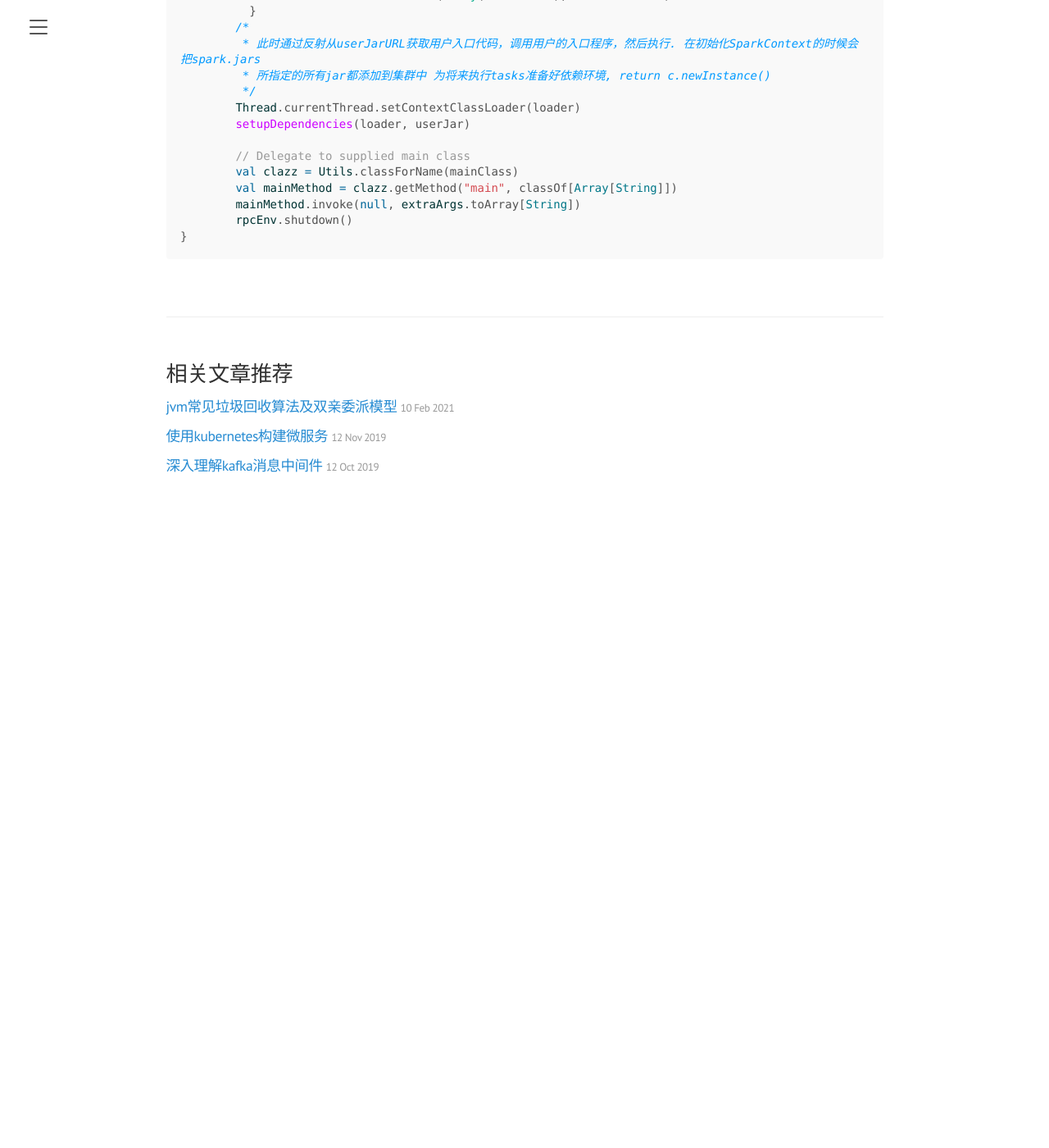
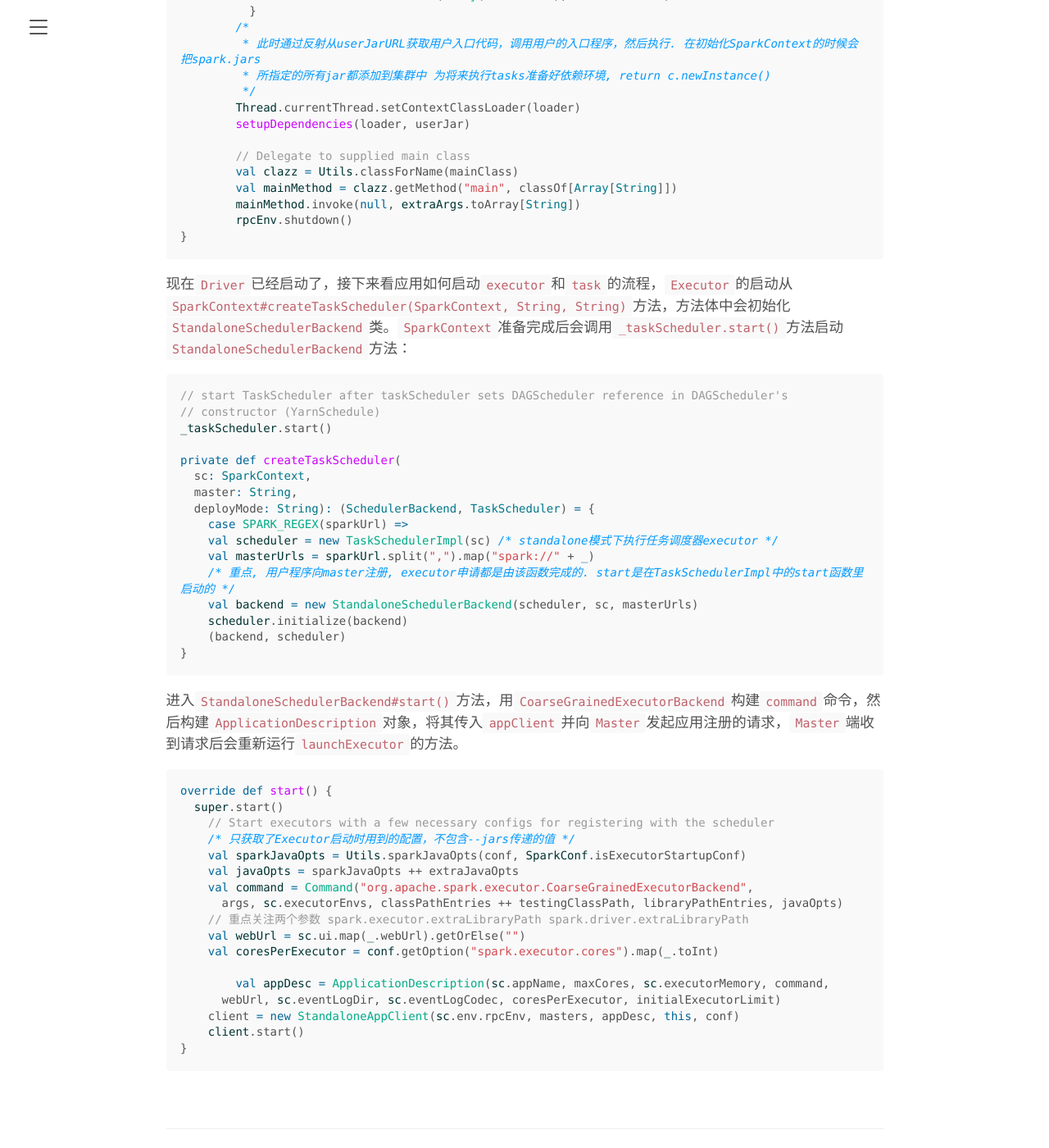
Before and after one commit to dongma/dongma.github.io, a Jekyll site: the page built from _posts/2021-02-18-spark-standalone-mode.md, in a window 1280 px wide and 1400 px high, scrolled down 10667 px. Shown: the whole window at 82% size. Built offline with Jekyll 4.4.1, drawn with Linux system fonts in a browser that asks for light colours; before the commit the page ends 11300 px from its top, so only the background shows below that; some of the changed text lies outside the part shown.

Commit message:
launch executor from sparkContext and appClient post request to master

````diff
--- a/_posts/2021-02-18-spark-standalone-mode.md
+++ b/_posts/2021-02-18-spark-standalone-mode.md
@@ -47,7 +47,7 @@ while IFS= read -d '' -r ARG; do
 done < <(build_command "$@")
 ```
 
-参数传递到``org.apache.spark.launcher.Main#main(String[] argsArray)`方法用于触发运行`spark`应用程序，当`class`为`SparkSubmit`时，从`args`中解析校验请求参数，校验参数、加载`classpath`中的`jar`、向`executor`申请的资源来构建`bash`脚本，触发`spark`执行应用程序。
+参数传递到`org.apache.spark.launcher.Main#main(String[] argsArray)`方法用于触发运行`spark`应用程序，当`class`为`SparkSubmit`时，从`args`中解析校验请求参数，校验参数、加载`classpath`中的`jar`、向`executor`申请的资源来构建`bash`脚本，触发`spark`执行应用程序。
 
 ```scala
 public static void main(String[] argsArray) throws Exception {
@@ -193,7 +193,7 @@ def run(
 }
 ```
 
-在``RestSubmissionClientApp#createSubmission()`方法中验证所有`masters`地址，开始构建`submitUrl`然后逐个向`master`发送请求。在每次发送请求时都会验证`master`是否可用，当不可用时会将其添加到`lostMasters`列表中。至此，在`standalone`模式下提交一个`spark application`的流程就到此为止。
+在`RestSubmissionClientApp#createSubmission()`方法中验证所有`masters`地址，开始构建`submitUrl`然后逐个向`master`发送请求。在每次发送请求时都会验证`master`是否可用，当不可用时会将其添加到`lostMasters`列表中。至此，在`standalone`模式下提交一个`spark application`的流程就到此为止。
 
 ```scala
 /**
@@ -491,3 +491,46 @@ def main(args: Array[String]) {
         rpcEnv.shutdown()
 }
 ```
+
+现在`Driver`已经启动了，接下来看应用如何启动`executor`和`task`的流程，`Executor`的启动从`SparkContext#createTaskScheduler(SparkContext, String, String)`方法，方法体中会初始化`StandaloneSchedulerBackend`类。`SparkContext`准备完成后会调用`_taskScheduler.start()`方法启动`StandaloneSchedulerBackend`方法：
+
+```scala
+// start TaskScheduler after taskScheduler sets DAGScheduler reference in DAGScheduler's
+// constructor (YarnSchedule)
+_taskScheduler.start()
+
+private def createTaskScheduler(
+  sc: SparkContext,
+  master: String,
+  deployMode: String): (SchedulerBackend, TaskScheduler) = {
+    case SPARK_REGEX(sparkUrl) =>
+    val scheduler = new TaskSchedulerImpl(sc) /* standalone模式下执行任务调度器executor */
+    val masterUrls = sparkUrl.split(",").map("spark://" + _)
+    /* 重点, 用户程序向master注册, executor申请都是由该函数完成的. start是在TaskSchedulerImpl中的start函数里启动的 */
+    val backend = new StandaloneSchedulerBackend(scheduler, sc, masterUrls)
+    scheduler.initialize(backend)
+    (backend, scheduler)
+}
+```
+
+进入`StandaloneSchedulerBackend#start()`方法，用`CoarseGrainedExecutorBackend`构建`command`命令，然后构建`ApplicationDescription`对象，将其传入`appClient`并向`Master`发起应用注册的请求，`Master`端收到请求后会重新运行`launchExecutor`的方法。
+
+```scala
+override def start() {
+  super.start()
+    // Start executors with a few necessary configs for registering with the scheduler
+    /* 只获取了Executor启动时用到的配置，不包含--jars传递的值 */
+    val sparkJavaOpts = Utils.sparkJavaOpts(conf, SparkConf.isExecutorStartupConf)
+    val javaOpts = sparkJavaOpts ++ extraJavaOpts
+    val command = Command("org.apache.spark.executor.CoarseGrainedExecutorBackend",
+      args, sc.executorEnvs, classPathEntries ++ testingClassPath, libraryPathEntries, javaOpts)
+    // 重点关注两个参数 spark.executor.extraLibraryPath spark.driver.extraLibraryPath
+    val webUrl = sc.ui.map(_.webUrl).getOrElse("")
+    val coresPerExecutor = conf.getOption("spark.executor.cores").map(_.toInt)
+
+  	val appDesc = ApplicationDescription(sc.appName, maxCores, sc.executorMemory, command,
+      webUrl, sc.eventLogDir, sc.eventLogCodec, coresPerExecutor, initialExecutorLimit)
+    client = new StandaloneAppClient(sc.env.rpcEnv, masters, appDesc, this, conf)
+    client.start()
+}
+```
````
